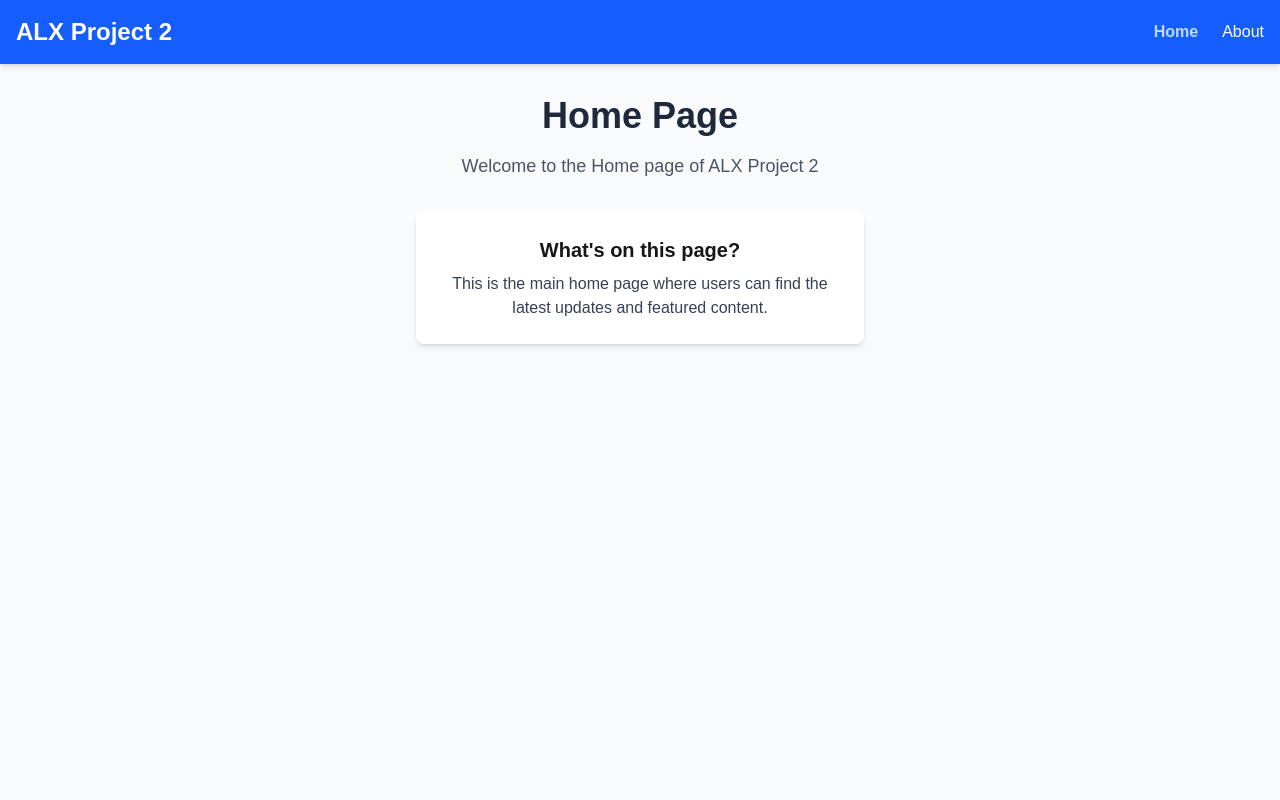
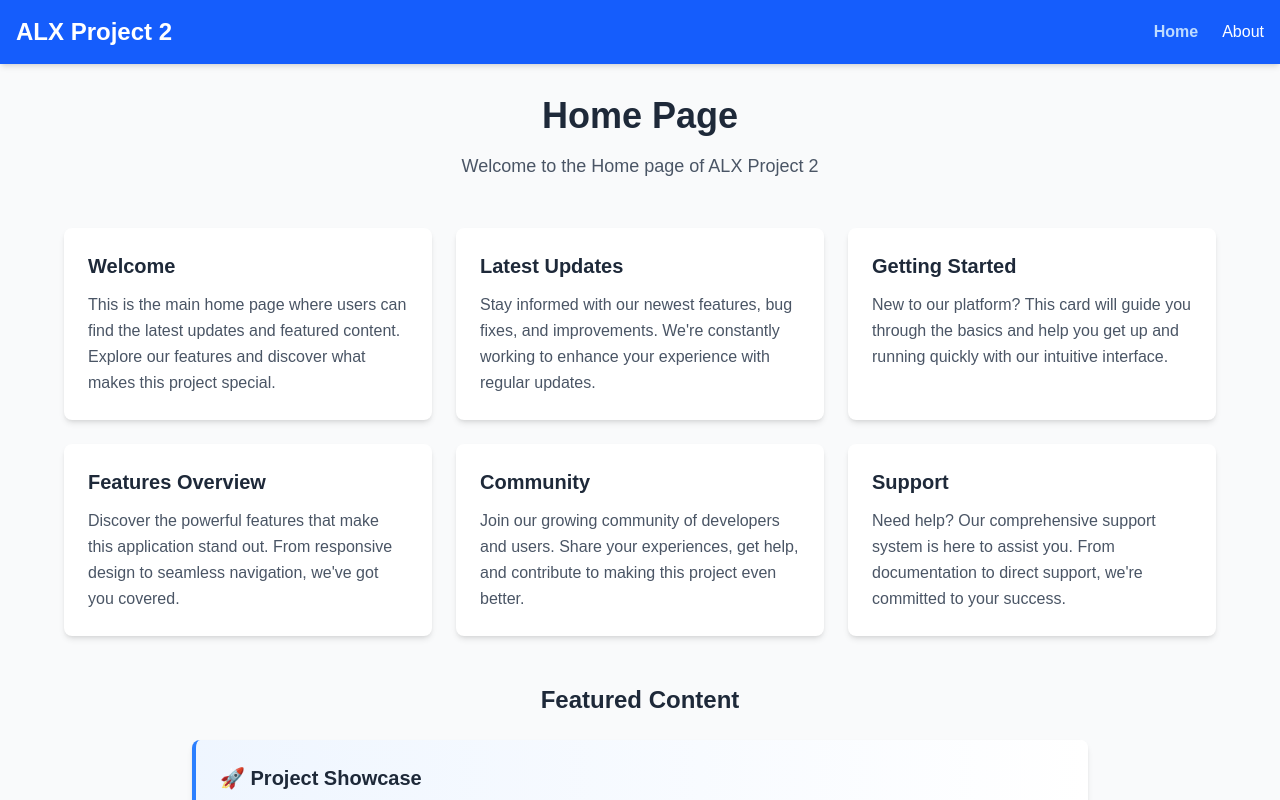
Before and after one commit to Wilsad/alx-project-0x02-setup, a Next.js app in the folder alx-project-0x02/: page /home in a window 1280 px wide. Shown: the top 800 px of the page. Built offline with nearby package versions, Linux system fonts and the light colour scheme.

Commit message:
added card

```diff
--- /dev/null
+++ b/alx-project-0x02/components/common/Card.tsx
@@ -0,0 +1,17 @@
+import React from 'react';
+import { CardProps } from '../../interfaces';
+
+const Card: React.FC<CardProps> = ({ title, content, className = '' }) => {
+  return (
+    <div className={`bg-white p-6 rounded-lg shadow-md hover:shadow-lg transition-shadow duration-300 ${className}`}>
+      <h3 className="text-xl font-semibold text-gray-800 mb-3">
+        {title}
+      </h3>
+      <p className="text-gray-600 leading-relaxed">
+        {content}
+      </p>
+    </div>
+  );
+};
+
+export default Card;
--- /dev/null
+++ b/alx-project-0x02/components/common/index.ts
@@ -0,0 +1 @@
+export { default as Card } from './Card';
--- a/alx-project-0x02/interfaces/index.ts
+++ b/alx-project-0x02/interfaces/index.ts
@@ -9,3 +9,9 @@ export interface ApiResponse<T> {
     message: string;
     success: boolean;
 }
+
+export interface CardProps {
+    title: string;
+    content: string;
+    className?: string;
+}
--- a/alx-project-0x02/pages/home.tsx
+++ b/alx-project-0x02/pages/home.tsx
@@ -1,24 +1,62 @@
 import Header from '../components/layout/Header';
+import Card from '../components/common/Card';
 
 export default function Home() {
   return (
     <div className="min-h-screen bg-gray-50">
       <Header />
       <main className="container mx-auto px-4 py-8">
-        <div className="text-center">
+        <div className="text-center mb-12">
           <h1 className="text-4xl font-bold text-gray-800 mb-4">
             Home Page
           </h1>
-          <p className="text-lg text-gray-600 mb-8">
+          <p className="text-lg text-gray-600">
             Welcome to the Home page of ALX Project 2
           </p>
-          <div className="bg-white p-6 rounded-lg shadow-md max-w-md mx-auto">
-            <h2 className="text-xl font-semibold mb-2">What's on this page?</h2>
-            <p className="text-gray-700">
-              This is the main home page where users can find the latest updates
-              and featured content.
-            </p>
-          </div>
+        </div>
+
+        {/* Grid of Cards */}
+        <div className="grid md:grid-cols-2 lg:grid-cols-3 gap-6 max-w-6xl mx-auto">
+          <Card
+            title="Welcome"
+            content="This is the main home page where users can find the latest updates and featured content. Explore our features and discover what makes this project special."
+          />
+
+          <Card
+            title="Latest Updates"
+            content="Stay informed with our newest features, bug fixes, and improvements. We're constantly working to enhance your experience with regular updates."
+          />
+
+          <Card
+            title="Getting Started"
+            content="New to our platform? This card will guide you through the basics and help you get up and running quickly with our intuitive interface."
+          />
+
+          <Card
+            title="Features Overview"
+            content="Discover the powerful features that make this application stand out. From responsive design to seamless navigation, we've got you covered."
+            className="md:col-span-2 lg:col-span-1"
+          />
+
+          <Card
+            title="Community"
+            content="Join our growing community of developers and users. Share your experiences, get help, and contribute to making this project even better."
+          />
+
+          <Card
+            title="Support"
+            content="Need help? Our comprehensive support system is here to assist you. From documentation to direct support, we're committed to your success."
+          />
+        </div>
+
+        {/* Featured Card with Different Styling */}
+        <div className="mt-12 max-w-4xl mx-auto">
+          <h2 className="text-2xl font-bold text-gray-800 mb-6 text-center">Featured Content</h2>
+          <Card
+            title="🚀 Project Showcase"
+            content="This ALX Project 2 demonstrates the power of modern web development with Next.js, TypeScript, and Tailwind CSS. Built with reusable components, clean architecture, and responsive design principles, it serves as a solid foundation for scalable web applications. The component-based approach ensures maintainability while the TypeScript integration provides type safety and better developer experience."
+            className="border-l-4 border-blue-500 bg-gradient-to-r from-blue-50 to-white"
+          />
         </div>
       </main>
     </div>
```
